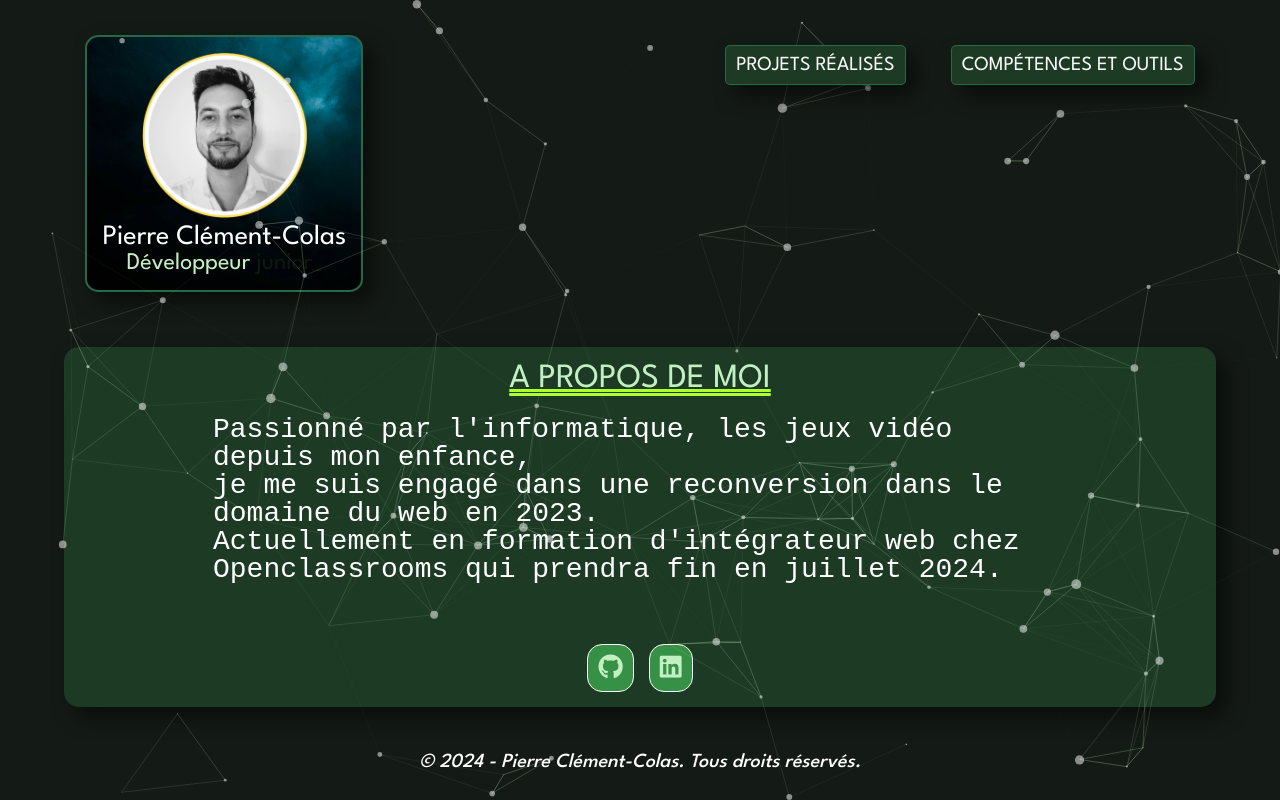
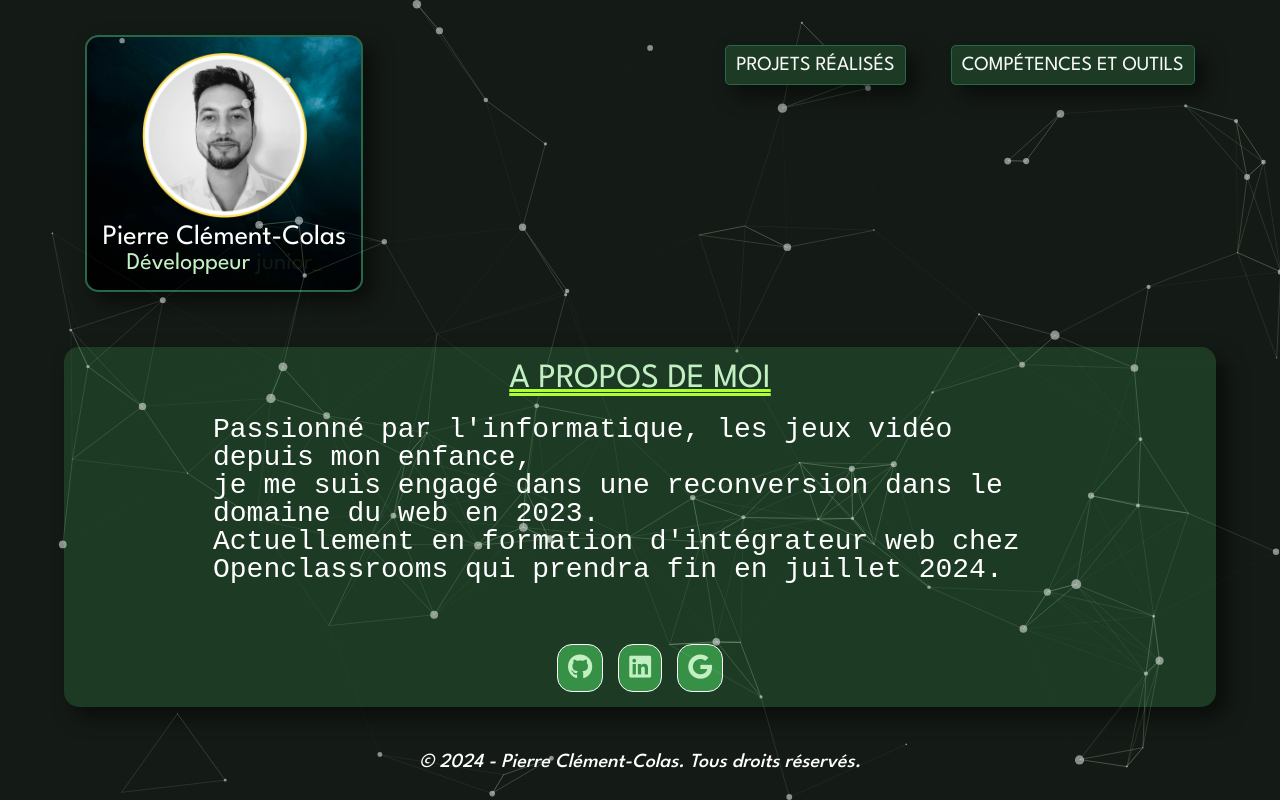
Before and after one commit to pclmentc/Projet_12_clement_colas_pierre, a plain HTML site: page index.html in a window 1280 px wide. Drawn offline with Linux system fonts and the light colour scheme.

Commit message:
Mail contact

```diff
--- a/index.html
+++ b/index.html
@@ -66,6 +66,9 @@
 
                 <li><a href="https://www.linkedin.com/in/pierre-cl%C3%A9ment-colas-132706288/"> <i class="fa-brands fa-linkedin"></i></a></li>
 
+                <li><a href="mailto:pclmentc@gmail.com"><i class="fa-brands fa-google"></i></a>
+                </li>
+
 
             </ul>
         </section>
```
